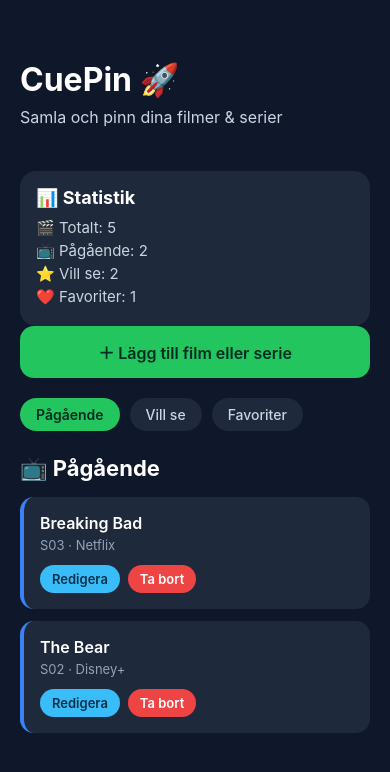
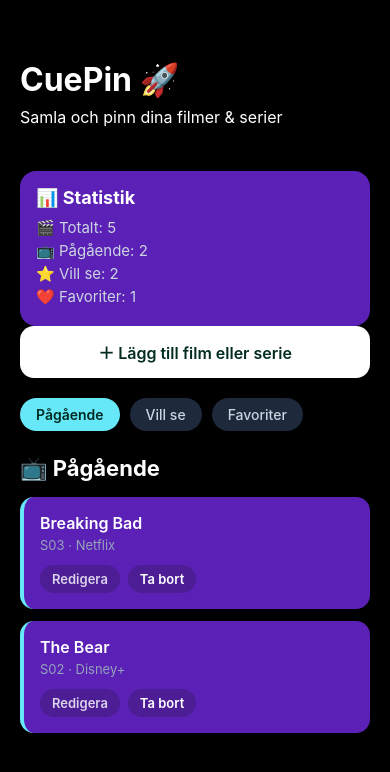
Before and after one commit to JezzieCode/cuepin, a React Native app: screen / in a window 390 px wide. Shown: the top 772 px of the page. Built offline with nearby package versions, Linux system fonts and the light colour scheme.

Commit message:
Ny design, statistik och redigera funktion

```diff
--- a/App.tsx
+++ b/App.tsx
@@ -190,7 +190,7 @@ export default function App() {
               style={[
                 styles.card,
                 movie.category === "Pågående" && {
-                  borderLeftColor: "#3b82f6",
+                  borderLeftColor: "#67E8F9",
                   borderLeftWidth: 4,
                 },
                 movie.category === "Vill se" && {
@@ -301,7 +301,7 @@ export default function App() {
 const styles = StyleSheet.create({
   container: {
     flex: 1,
-    backgroundColor: "#0f172a",
+    backgroundColor: "black",
   },
   header: {
     paddingTop: 60,
@@ -316,7 +316,7 @@ const styles = StyleSheet.create({
   subtitle: {
     marginTop: 8,
     fontSize: 16,
-    color: "#cbd5e1",
+    color: "white",
   },
   section: {
     paddingHorizontal: 20,
@@ -329,7 +329,7 @@ const styles = StyleSheet.create({
     marginBottom: 16,
   },
   card: {
-    backgroundColor: "#1e293b",
+    backgroundColor: "#5B21B6",
     padding: 16,
     borderRadius: 14,
     marginBottom: 12,
@@ -350,20 +350,20 @@ const styles = StyleSheet.create({
   },
   editButton: {
     alignSelf: "flex-start",
-    backgroundColor: "#38bdf8",
+    backgroundColor: "#4C1D95",
     paddingHorizontal: 12,
     paddingVertical: 6,
     borderRadius: 999,
     marginRight: 8,
   },
   editButtonText: {
-    color: "#082f49",
+    color: "#ddd3ebff",
     fontSize: 13,
     fontWeight: "600",
   },
   deleteButton: {
     alignSelf: "flex-start",
-    backgroundColor: "#ef4444",
+    backgroundColor: "#4C1D95",
     paddingHorizontal: 12,
     paddingVertical: 6,
     borderRadius: 999,
@@ -385,7 +385,7 @@ const styles = StyleSheet.create({
     marginRight: 10,
   },
   categoryChipActive: {
-    backgroundColor: "#22c55e",
+    backgroundColor: "#67E8F9",
     paddingHorizontal: 16,
     paddingVertical: 8,
     borderRadius: 999,
@@ -403,7 +403,7 @@ const styles = StyleSheet.create({
   },
   addButton: {
     marginHorizontal: 20,
-    backgroundColor: "#22c55e",
+    backgroundColor: "#FFFFFF",
     paddingVertical: 14,
     borderRadius: 14,
     alignItems: "center",
@@ -433,7 +433,7 @@ const styles = StyleSheet.create({
   },
   input: {
     backgroundColor: "#0f172a",
-    color: "white",
+    color: "#3B0764",
     padding: 10,
     borderRadius: 8,
     marginBottom: 12,
@@ -473,7 +473,7 @@ const styles = StyleSheet.create({
   statsCard: {
   marginHorizontal: 20,
   marginTop: 20,
-  backgroundColor: "#1e293b",
+  backgroundColor: "#5B21B6",
   borderRadius: 16,
   padding: 16,
 },
```
